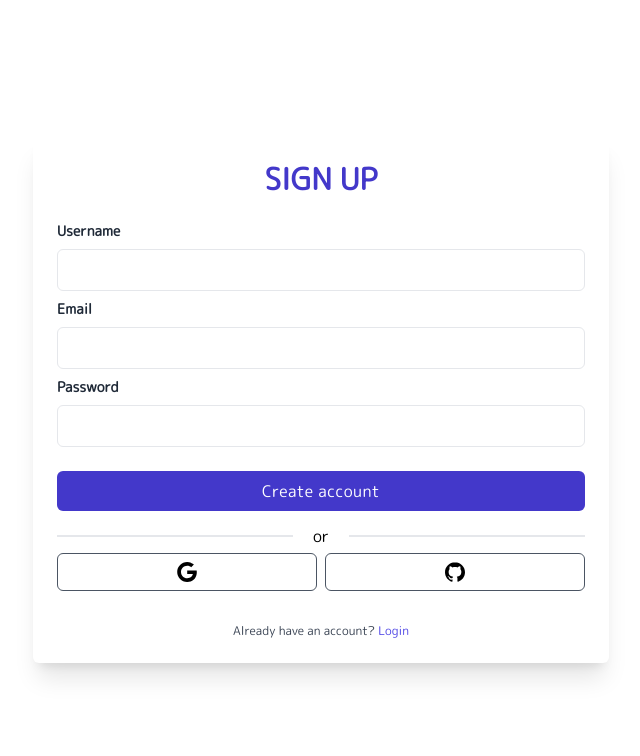
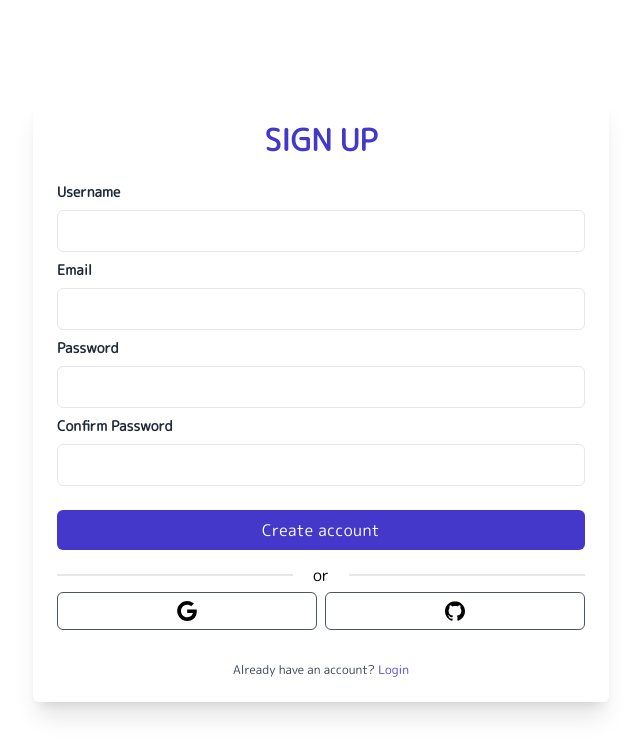
Before and after one commit to liudmilitas/fullstack-react-game-app, a React app in the folder examensarbete/frontend/: page /register in a window 1280 px wide. Shown: the top 756 px of the page, without its empty margins (319-959 px from the left). Built offline with nearby package versions, Linux system fonts and the light colour scheme; the HTML template or start-up script is replaced by a standard one.

Commit message:
collect user data for login/signup

```diff
--- a/examensarbete/frontend/src/components/App.js
+++ b/examensarbete/frontend/src/components/App.js
@@ -14,9 +14,10 @@ export default function App() {
         <Routes>
           <Route path="/login" element={<Login />} />
           <Route path="/register" element={<Register />} />
-          <Route path="/" element={<Home />} />
+          <Route exact path="/" element={<Home />} />
           <Route path="/shop" element={<Shop />} />
           <Route path="/gallery" element={<Gallery />} />
+          <Route path="*">No page found:c</Route>
         </Routes>
       </Router>
     </div>
--- a/examensarbete/frontend/src/components/pages/Login.js
+++ b/examensarbete/frontend/src/components/pages/Login.js
@@ -1,8 +1,30 @@
-import React from "react";
+import React, { useState } from "react";
 import GoogleIcon from "/src/svg/google-icon.svg";
 import GitHubDark from "/src/svg/github-dark.svg";
 
 export default function Login() {
+  // States for login
+  const [email, setEmail] = useState("");
+  const [password, setPassword] = useState("");
+
+  function handleInputChange(e) {
+    const { id, value } = e.target;
+    if (id === "email") {
+      setEmail(value);
+    }
+    if (id === "password") {
+      setPassword(value);
+    }
+  }
+
+  function onLoginClick() {
+    const userData = {
+      email: email,
+      password: password,
+    };
+    console.log("Login " + userData.email + " " + userData.password);
+  }
+
   return (
     <div className="relative flex flex-col justify-center min-h-screen overflow-hidden w-full">
       <div className="w-full p-6 m-auto bg-white rounded-md shadow-xl lg:max-w-xl">
@@ -18,6 +40,10 @@ export default function Login() {
               Email
             </label>
             <input
+              id="email"
+              required
+              onChange={(e) => handleInputChange(e)}
+              value={email}
               type="email"
               className="block w-full px-4 py-2 mt-2 text-indigo-700 bg-white border rounded-md focus:border-indigo-400 focus:ring-indigo-300 focus:outline-none focus:ring focus:ring-opacity-40"
             />
@@ -30,6 +56,10 @@ export default function Login() {
               Password
             </label>
             <input
+              id="password"
+              onChange={(e) => handleInputChange(e)}
+              required
+              value={password}
               type="password"
               className="block w-full px-4 py-2 mt-2 text-indigo-700 bg-white border rounded-md focus:border-indigo-400 focus:ring-indigo-300 focus:outline-none focus:ring focus:ring-opacity-40"
             />
@@ -38,7 +68,10 @@ export default function Login() {
             Forget your password?
           </a>
           <div className="mt-6">
-            <button className="w-full px-4 py-2 tracking-wide text-white transition-colors duration-200 transform bg-indigo-700 rounded-md hover:bg-indigo-600 focus:outline-none focus:bg-indigo-600">
+            <button
+              onClick={onLoginClick}
+              className="w-full px-4 py-2 tracking-wide text-white transition-colors duration-200 transform bg-indigo-700 rounded-md hover:bg-indigo-600 focus:outline-none focus:bg-indigo-600"
+            >
               Login
             </button>
           </div>
--- a/examensarbete/frontend/src/components/pages/Register.js
+++ b/examensarbete/frontend/src/components/pages/Register.js
@@ -1,8 +1,39 @@
-import React from "react";
+import React, { useState } from "react";
 import GoogleIcon from "/src/svg/google-icon.svg";
 import GitHubDark from "/src/svg/github-dark.svg";
 
 export default function Register() {
+  // States for signup
+  const [username, setUsername] = useState("");
+  const [email, setEmail] = useState("");
+  const [password, setPassword] = useState("");
+  const [confirmPassword, setConfirmPassword] = useState("");
+
+  function handleInputChange(e) {
+    const { id, value } = e.target;
+    if (id === "username") {
+      setUsername(value);
+    }
+    if (id === "email") {
+      setEmail(value);
+    }
+    if (id === "password") {
+      setPassword(value);
+    }
+    if (id === "confirmPassword") {
+      setConfirmPassword(value);
+    }
+  }
+
+  function onSignupClick() {
+    const userData = {
+      username: username,
+      email: email,
+      password: password,
+    };
+    console.log("Sign up " + userData.username + " " + userData.password);
+  }
+
   return (
     <div className="relative flex flex-col justify-center min-h-screen overflow-hidden w-full">
       <div className="w-full p-6 m-auto bg-white rounded-md shadow-xl lg:max-w-xl">
@@ -18,7 +49,11 @@ export default function Register() {
               Username
             </label>
             <input
-              type="email"
+              id="username"
+              type="text"
+              required
+              onChange={(e) => handleInputChange(e)}
+              value={username}
               className="block w-full px-4 py-2 mt-2 text-indigo-700 bg-white border rounded-md focus:border-indigo-400 focus:ring-indigo-300 focus:outline-none focus:ring focus:ring-opacity-40"
             />
           </div>
@@ -30,7 +65,11 @@ export default function Register() {
               Email
             </label>
             <input
+              id="email"
               type="email"
+              required
+              onChange={(e) => handleInputChange(e)}
+              value={email}
               className="block w-full px-4 py-2 mt-2 text-indigo-700 bg-white border rounded-md focus:border-indigo-400 focus:ring-indigo-300 focus:outline-none focus:ring focus:ring-opacity-40"
             />
           </div>
@@ -42,12 +81,35 @@ export default function Register() {
               Password
             </label>
             <input
+              id="password"
+              onChange={(e) => handleInputChange(e)}
+              required
+              value={password}
               type="password"
               className="block w-full px-4 py-2 mt-2 text-indigo-700 bg-white border rounded-md focus:border-indigo-400 focus:ring-indigo-300 focus:outline-none focus:ring focus:ring-opacity-40"
             />
           </div>
+          <div className="mb-2">
+            <label
+              htmlFor="confirmPassword"
+              className="block text-sm font-semibold text-gray-800"
+            >
+              Confirm Password
+            </label>
+            <input
+              id="confirmPassword"
+              type="password"
+              required
+              value={confirmPassword}
+              onChange={(e) => handleInputChange(e)}
+              className="block w-full px-4 py-2 mt-2 text-indigo-700 bg-white border rounded-md focus:border-indigo-400 focus:ring-indigo-300 focus:outline-none focus:ring focus:ring-opacity-40"
+            />
+          </div>
           <div className="mt-6">
-            <button className="w-full px-4 py-2 tracking-wide text-white transition-colors duration-200 transform bg-indigo-700 rounded-md hover:bg-indigo-600 focus:outline-none focus:bg-indigo-600">
+            <button
+              onClick={onSignupClick}
+              className="w-full px-4 py-2 tracking-wide text-white transition-colors duration-200 transform bg-indigo-700 rounded-md hover:bg-indigo-600 focus:outline-none focus:bg-indigo-600"
+            >
               Create account
             </button>
           </div>
```
Also changed, not shown: 2 other files (tests, documents, lock files or other folders).
